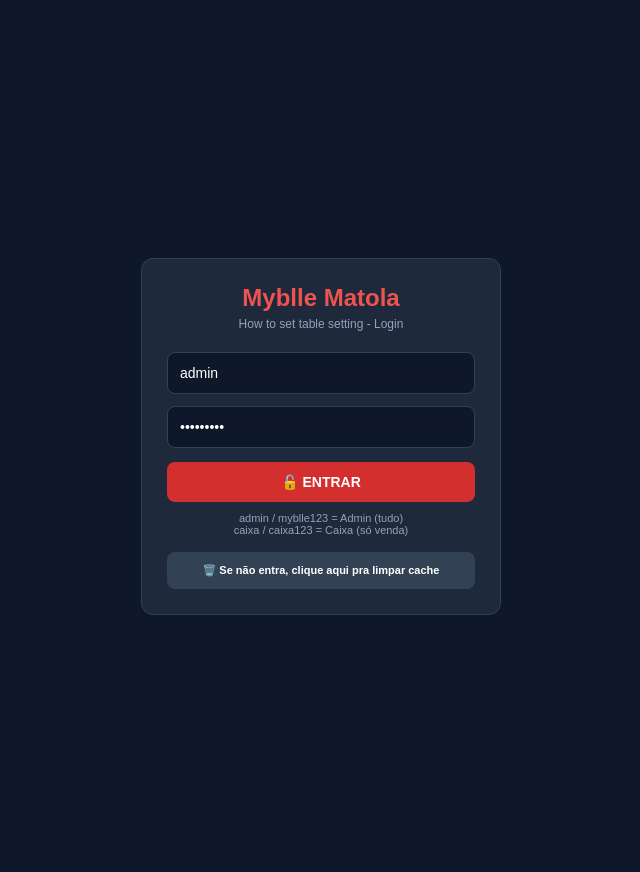
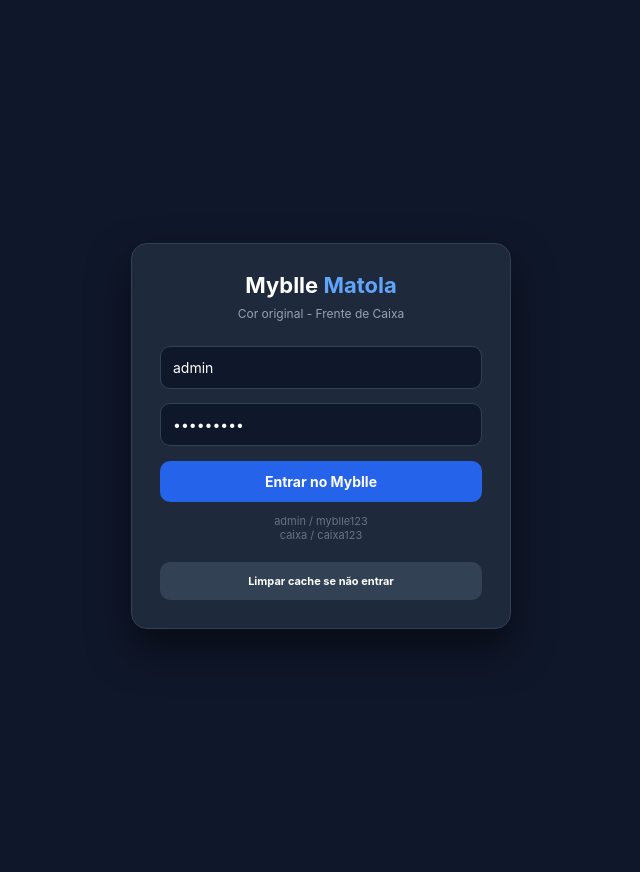
Before and after one commit to boygertakeoff-rgb/Myblle, a Flask app: page / in a window 1280 px wide. Shown: the whole page, without its empty margins (319-959 px from the left). Run offline with Flask 3, Linux system fonts and the light colour scheme.

Commit message:
Update index.html

```diff
--- a/templates/index.html
+++ b/templates/index.html
@@ -1,135 +1,116 @@
-<!DOCTYPE html><html lang="pt"><head><meta charset="UTF-8"><meta name="viewport" content="width=device-width,initial-scale=1.0"><title>Myblle - Login Fix</title>
+<!DOCTYPE html><html lang="pt"><head><meta charset="UTF-8"><meta name="viewport" content="width=device-width,initial-scale=1.0"><title>Myblle Original - Table Setting</title>
 <style>
-*{margin:0;padding:0;box-sizing:border-box;font-family:Arial}
-body{background:#f5f5f5}
+*{margin:0;padding:0;box-sizing:border-box;font-family:Inter,Arial}
+body{background:#f1f5f9}
+/* COR ORIGINAL MYBLLE */
+.myblle-top{background:#0f172a;color:white;padding:10px 14px;display:flex;justify-content:space-between;font-size:13px;border-bottom:2px solid #2563eb}
+.myblle-blue{color:#2563eb}.myblle-bg{background:#0f172a}
 #loginScreen{position:fixed;inset:0;background:#0f172a;z-index:9999;display:flex;align-items:center;justify-content:center;padding:20px}
-.loginBox{background:#1e293b;padding:25px;border-radius:12px;width:100%;max-width:360px;border:1px solid #334155}
-.input{width:100%;padding:12px;margin:6px 0;border:1px solid #334155;border-radius:8px;background:#0f172a;color:white;font-size:14px}
-.btn{width:100%;padding:12px;border:none;border-radius:8px;font-weight:bold;cursor:pointer;margin-top:8px;font-size:14px}
-.btn-red{background:#d32f2f;color:white}.btn-blue{background:#1976d2;color:white}
-.top{background:#d32f2f;color:white;padding:10px;display:flex;justify-content:space-between;font-size:13px}
-.cat-bar{background:white;display:flex;gap:6px;overflow-x:auto;padding:8px;border-bottom:1px solid #ddd}
-.cat{padding:6px 14px;background:#f5f5f5;border:1px solid #ddd;border-radius:20px;white-space:nowrap;cursor:pointer;font-size:12px}.cat.active{background:#d32f2f;color:white}
-.main{display:flex;height:calc(100vh - 80px)}
-.center{flex:1;background:white;padding:10px;display:grid;grid-template-columns:repeat(3,1fr);gap:8px;overflow:auto;align-content:start}
-.prod{border:1px solid #eee;border-radius:8px;padding:10px;text-align:center;cursor:pointer;background:white}
-.right{width:320px;background:#fafafa;border-left:1px solid #ddd;display:flex;flex-direction:column}
-.cart{flex:1;overflow:auto;padding:10px;font-size:12px}
-.modal{position:fixed;inset:0;background:rgba(0,0,0,0.6);display:none;align-items:center;justify-content:center;z-index:100}
-.card{background:white;padding:15px;border-radius:10px;width:95%;max-width:600px;max-height:90vh;overflow:auto}
-.mesa-grid{display:grid;grid-template-columns:repeat(4,1fr);gap:8px}.mesa{padding:15px;border-radius:8px;text-align:center;color:white;font-weight:bold;cursor:pointer}.livre{background:#2196f3}.ocupada{background:#f44336}
-.yellow{background:yellow;padding:4px 8px;font-weight:bold;font-size:12px;display:inline-block;margin:5px 0}
+.loginBox{background:#1e293b;padding:28px;border-radius:16px;width:100%;max-width:380px;border:1px solid #334155;box-shadow:0 20px 40px rgba(0,0,0,0.5)}
+.loginBox h2{color:white;text-align:center;font-size:22px}.loginBox h2 span{color:#60a5fa}
+.input{width:100%;padding:12px;margin:7px 0;border:1px solid #334155;border-radius:10px;background:#0f172a;color:white;font-size:14px}
+.input:focus{border-color:#2563eb;outline:none}
+.btn{width:100%;padding:12px;border:none;border-radius:10px;font-weight:bold;cursor:pointer;margin-top:8px;font-size:14px;transition:0.2s}
+.btn-primary{background:#2563eb;color:white}.btn-primary:hover{background:#1d4ed8}
+.btn-dark{background:#334155;color:white}
+.cat-bar{background:white;display:flex;gap:8px;overflow-x:auto;padding:10px;border-bottom:1px solid #e2e8f0}
+.cat{padding:7px 16px;background:#f1f5f9;border:1px solid #e2e8f0;border-radius:20px;white-space:nowrap;cursor:pointer;font-size:12px;font-weight:500}.cat.active{background:#0f172a;color:white;border-color:#0f172a}
+.main{display:flex;height:calc(100vh - 90px)}
+.center{flex:1;background:#f8fafc;padding:12px;display:grid;grid-template-columns:repeat(3,1fr);gap:10px;overflow:auto;align-content:start}
+.prod{border:1px solid #e2e8f0;border-radius:12px;padding:14px;text-align:center;cursor:pointer;background:white;transition:0.2s}.prod:hover{border-color:#2563eb;transform:translateY(-2px);box-shadow:0 4px 12px rgba(37,99,235,0.15)}
+.right{width:340px;background:white;border-left:1px solid #e2e8f0;display:flex;flex-direction:column}
+.cart{flex:1;overflow:auto;padding:12px;font-size:12px}
+.modal{position:fixed;inset:0;background:rgba(15,23,42,0.7);display:none;align-items:center;justify-content:center;z-index:100}
+.card{background:white;padding:18px;border-radius:16px;width:95%;max-width:620px;max-height:92vh;overflow:auto;box-shadow:0 20px 40px rgba(0,0,0,0.3)}
+.mesa-grid{display:grid;grid-template-columns:repeat(4,1fr);gap:10px}.mesa{padding:16px;border-radius:12px;text-align:center;color:white;font-weight:bold;cursor:pointer;transition:0.2s}.mesa:hover{transform:scale(1.05)}.livre{background:#2563eb}.ocupada{background:#ef4444}
+.yellow{background:#fef3c7;border:1px solid #fbbf24;color:#92400e;padding:6px 10px;border-radius:8px;font-weight:600;font-size:11px;display:inline-block;margin:6px 0}
 .hidden{display:none!important}
 </style></head><body>
 
-<!-- LOGIN QUE FUNCIONA - NA FRENTE DE TUDO -->
 <div id="loginScreen">
 <div class="loginBox">
-<h2 style="text-align:center;color:#ef5350;margin-bottom:5px">Myblle Matola</h2>
-<p style="text-align:center;color:#94a3b8;font-size:12px;margin-bottom:15px">How to set table setting - Login</p>
+<h2>Myblle <span>Matola</span></h2>
+<p style="text-align:center;color:#94a3b8;font-size:12px;margin:8px 0 18px">Cor original - Frente de Caixa</p>
 <input class="input" id="userInput" placeholder="Usuário" value="admin">
 <input class="input" id="passInput" type="password" placeholder="Senha" value="myblle123">
-<button class="btn btn-red" onclick="fazerLogin()">🔓 ENTRAR</button>
-<p style="color:#94a3b8;font-size:11px;text-align:center;margin-top:10px">
-admin / myblle123 = Admin (tudo)<br>
-caixa / caixa123 = Caixa (só venda)
+<button class="btn btn-primary" onclick="fazerLogin()">Entrar no Myblle</button>
+<p style="color:#64748b;font-size:11px;text-align:center;margin-top:12px">
+admin / myblle123<br>caixa / caixa123
 </p>
-<p id="loginErro" style="color:#ef4444;text-align:center;font-size:12px;margin-top:8px"></p>
-<button class="btn" style="background:#334155;color:white;font-size:11px" onclick="limparTudo()">🗑️ Se não entra, clique aqui pra limpar cache</button>
+<p id="loginErro" style="color:#f87171;text-align:center;font-size:12px;margin-top:8px"></p>
+<button class="btn btn-dark" style="font-size:11px;margin-top:12px" onclick="localStorage.clear();location.reload()">Limpar cache se não entrar</button>
 </div>
 </div>
 
-<div class="top"><div>💰 Myblle - <span id="userLogado">-</span> - Matola</div><div><button onclick="sair()" style="background:white;border:none;padding:4px 10px;border-radius:4px">Sair</button></div></div>
-<div class="cat-bar"><div class="cat active">Combo</div><div class="cat">BEER</div><div class="cat">DRINKS</div><div class="cat" id="btnSettings" onclick="openSettings()" style="background:#e3f2fd">⚙️ Settings - Table Setting</div></div>
+<div class="myblle-top"><div>● Myblle Matola - <span id="userLogado">Original</span></div><div><button onclick="sair()" style="background:#1e293b;color:white;border:1px solid #334155;padding:5px 12px;border-radius:8px;cursor:pointer">Sair</button></div></div>
+<div class="cat-bar"><div class="cat active">Combo</div><div class="cat">BEER</div><div class="cat">DRINKS</div><div class="cat" id="btnSettings" onclick="openSettings()" style="background:#dbeafe;color:#1e40af;border-color:#93c5fd">⚙️ Table Setting</div></div>
 
 <div class="main">
 <div class="center" id="prodGrid"></div>
 <div class="right">
-<div style="padding:8px;border-bottom:1px solid #ddd"><b>Table: <span id="curTable">-</span> | Guests: <span id="curGuest">-</span></b></div>
-<div class="cart" id="cart"><div style="color:#999;text-align:center;margin-top:20px">First make an order</div></div>
-<div style="padding:10px;border-top:1px solid #ddd">
-<div style="display:flex;justify-content:space-between;font-weight:bold"><span>Total:</span><span id="total">MZN 0</span></div>
+<div style="padding:12px;border-bottom:1px solid #e2e8f0;background:#f8fafc"><b style="color:#0f172a">Mesa: <span id="curTable">-</span> | Guests: <span id="curGuest">-</span></b></div>
+<div class="cart" id="cart"><div style="color:#94a3b8;text-align:center;margin-top:30px">First make an order<br>Clique nos produtos</div></div>
+<div style="padding:12px;border-top:1px solid #e2e8f0;background:white">
+<div style="display:flex;justify-content:space-between;font-weight:bold;font-size:14px"><span>Total:</span><span id="total" style="color:#0f172a">MZN 0</span></div>
 <div class="yellow">Click hold to hold the order to a table</div>
-<button class="btn btn-blue" onclick="holdOrder()">HOLD</button>
+<button class="btn btn-primary" onclick="holdOrder()">HOLD - Segurar Mesa</button>
 <div class="yellow">To retrieve order from table, click retrieve</div>
-<button class="btn btn-red" onclick="retrieveOrder()">RETRIEVE</button>
-<button class="btn" style="background:#333;color:white" onclick="pay()">PAY</button>
+<button class="btn" style="background:#0f172a;color:white" onclick="retrieveOrder()">RETRIEVE - Buscar Mesa</button>
+<button class="btn" style="background:#f1f5f9;color:#0f172a;border:1px solid #e2e8f0" onclick="pay()">PAY - Pagar</button>
 </div>
 </div>
 </div>
 
 <div id="setModal" class="modal"><div class="card">
-<h3>How to set table setting - Go to settings, table number setting</h3>
-<div class="yellow">Click add area</div>
-<div style="display:flex;justify-content:space-between;margin:10px 0"><h4>Table Management</h4><button class="btn" style="width:auto;background:#4caf50;color:white" onclick="showAdd()">+ Add Area</button></div>
-<table border="1" style="width:100%;border-collapse:collapse;font-size:12px"><tr style="background:#f5f5f5"><th>Area</th><th>Prefix</th><th>Num</th><th>Del</th></tr><tbody id="areaList"></tbody></table>
-<div id="addBox" style="border:2px solid #4caf50;padding:10px;margin-top:10px">
+<h3 style="color:#0f172a">⚙️ Table Management - Cor Original Myblle</h3>
+<div class="yellow">Go to settings, table number setting - Click add area</div>
+<div style="display:flex;justify-content:space-between;margin:12px 0"><h4>Mesas</h4><button class="btn btn-primary" style="width:auto;padding:6px 12px" onclick="showAdd()">+ Add Area</button></div>
+<table border="1" style="width:100%;border-collapse:collapse;font-size:12px;border:1px solid #e2e8f0"><tr style="background:#f8fafc"><th style="padding:8px">Area</th><th>Prefix</th><th>Num</th><th>X</th></tr><tbody id="areaList"></tbody></table>
+<div id="addBox" style="border:2px solid #2563eb;border-radius:12px;padding:12px;margin-top:12px;background:#f8fafc">
 <div class="yellow">Enter the area name, table prefix and number of tables</div>
-<input class="input" style="background:white;color:black;border:1px solid #ccc" id="aName" placeholder="Salão" value="Salão">
-<input class="input" style="background:white;color:black;border:1px solid #ccc" id="aPref" placeholder="A" value="A">
-<input class="input" style="background:white;color:black;border:1px solid #ccc" id="aNum" type="number" placeholder="10" value="10">
-<button class="btn" style="background:#4caf50;color:white" onclick="generate()">Generate - Click generate</button>
-<div class="yellow">It will display the tables - You can delete unwanted table also</div>
-<div id="preview" style="max-height:150px;overflow:auto;border:1px solid #eee;margin:6px 0;padding:5px"></div>
+<input class="input" style="background:white;color:black;border:1px solid #cbd5e1" id="aName" value="Salão">
+<input class="input" style="background:white;color:black;border:1px solid #cbd5e1" id="aPref" value="A">
+<input class="input" style="background:white;color:black;border:1px solid #cbd5e1" id="aNum" type="number" value="10">
+<button class="btn btn-primary" onclick="generate()">Generate - Click generate - It will display the tables</button>
+<div class="yellow">You can delete unwanted table also</div>
+<div id="preview" style="max-height:150px;overflow:auto;border:1px solid #e2e8f0;background:white;border-radius:8px;margin:6px 0;padding:8px"></div>
 <div class="yellow">Don't forget to click save</div>
-<button class="btn btn-blue" onclick="saveAreas()">💾 SAVE</button>
+<button class="btn btn-primary" onclick="saveAreas()">💾 SAVE</button>
 </div>
-<button class="btn" style="background:#333;color:white" onclick="document.getElementById('setModal').style.display='none'">FECHAR - Try it in front-end</button>
+<button class="btn" style="background:#0f172a;color:white;margin-top:12px" onclick="document.getElementById('setModal').style.display='none'">FECHAR - Try it in front-end</button>
 </div></div>
 
 <div id="tableModal" class="modal"><div class="card">
-<h3 id="tTitle">Select table</h3>
+<h3 id="tTitle" style="color:#0f172a">Select table</h3>
 <div class="yellow" id="tYellow">Select a table to hold order</div>
-<div class="mesa-grid" id="mesaGrid"></div>
-<div id="guestBox" style="display:none;margin-top:10px;background:#fff3e0;padding:10px;border-radius:6px">
+<div class="mesa-grid" id="mesaGrid" style="margin-top:10px"></div>
+<div id="guestBox" style="display:none;margin-top:12px;background:#eff6ff;padding:12px;border-radius:12px;border:1px solid #bfdbfe">
 <div class="yellow">Enter number of guest for that table</div>
-<input class="input" style="background:white;color:black" id="guestInput" type="number" value="2" style="width:80px"><button class="btn btn-red" style="width:auto" onclick="confirmGuest()">Confirm</button>
+<div style="display:flex;gap:8px;margin-top:8px"><input class="input" style="background:white;color:black;flex:1" id="guestInput" type="number" value="2"><button class="btn btn-primary" style="width:100px" onclick="confirmGuest()">Confirm</button></div>
 </div>
-<button class="btn" style="background:#eee;margin-top:10px" onclick="document.getElementById('tableModal').style.display='none'">Fechar</button>
+<button class="btn" style="background:#f1f5f9;color:#0f172a;border:1px solid #e2e8f0;margin-top:12px" onclick="document.getElementById('tableModal').style.display='none'">Fechar</button>
 </div></div>
 
 <script>
-// LOGIN QUE FUNCIONA 100%
-const USERS={"admin":{pass:"myblle123",role:"admin",name:"Admin"},"caixa":{pass:"caixa123",role:"caixa",name:"Caixa"}};
-let currentUser=null;
-function fazerLogin(){
-let u=document.getElementById('userInput').value.toLowerCase().trim();
-let p=document.getElementById('passInput').value.trim();
-console.log('Tentando login',u,p);
-if(USERS[u] && USERS[u].pass===p){
-currentUser=USERS[u];
-document.getElementById('loginScreen').classList.add('hidden');
-document.getElementById('userLogado').innerText=currentUser.name+' ('+u+')';
-if(currentUser.role==='caixa'){document.getElementById('btnSettings').style.display='none'}
-initApp();
-}else{
-document.getElementById('loginErro').innerText='❌ Usuário ou senha errado! Use admin / myblle123';
-}
-}
-function sair(){document.getElementById('loginScreen').classList.remove('hidden');}
-function limparTudo(){localStorage.clear();alert('Cache limpo! Agora digite admin / myblle123 e clique ENTRAR');location.reload()}
-
+const USERS={"admin":{pass:"myblle123",name:"Admin"},"caixa":{pass:"caixa123",name:"Caixa"}};
+function fazerLogin(){let u=document.getElementById('userInput').value.toLowerCase().trim();let p=document.getElementById('passInput').value.trim();if(USERS[u]&&USERS[u].pass===p){document.getElementById('loginScreen').classList.add('hidden');document.getElementById('userLogado').innerText=USERS[u].name;initApp();}else{document.getElementById('loginErro').innerText='❌ admin / myblle123'}}
+function sair(){document.getElementById('loginScreen').classList.remove('hidden')}
 let produtos=[{id:1,nome:"Arroz 25kg",preco:1050},{id:2,nome:"Frango",preco:450},{id:3,nome:"Coca",preco:80},{id:4,nome:"Matapa",preco:200},{id:5,nome:"2M",preco:120}];
 let areas=JSON.parse(localStorage.getItem('myblle_areas')||'[]'),mesas=JSON.parse(localStorage.getItem('myblle_mesas')||'[]');
 let carrinho=[],selectedMesa=null,mode='hold',tempTables=[],curTable='-',curGuest=0;
-function initApp(){
-if(mesas.length==0){for(let i=1;i<=10;i++) mesas.push({id:"A"+i,area:"Salão",ocupada:false,pedido:null,guests:0}); localStorage.setItem('myblle_mesas',JSON.stringify(mesas));}
-renderProds();renderAreas();
-}
-function renderProds(){let h='';produtos.forEach(p=>h+=`<div class="prod" onclick="addCart(${p.id})"><div style="font-size:30px">🍛</div><div style="font-weight:bold;font-size:12px">${p.nome}</div><div style="color:#4caf50">MZN ${p.preco}</div></div>`);document.getElementById('prodGrid').innerHTML=h}
+function initApp(){if(mesas.length==0){for(let i=1;i<=10;i++) mesas.push({id:"A"+i,area:"Salão",ocupada:false,pedido:null,guests:0}); localStorage.setItem('myblle_mesas',JSON.stringify(mesas));} renderProds();renderAreas();}
+function renderProds(){let h='';produtos.forEach(p=>h+=`<div class="prod" onclick="addCart(${p.id})"><div style="font-size:28px">🍛</div><div style="font-weight:600;font-size:12px;color:#0f172a">${p.nome}</div><div style="color:#2563eb;font-weight:bold;font-size:12px">MZN ${p.preco}</div></div>`);document.getElementById('prodGrid').innerHTML=h}
 function addCart(id){let p=produtos.find(x=>x.id===id);let ex=carrinho.find(c=>c.id===id);if(ex){ex.qtd++;ex.sub=ex.qtd*ex.preco}else carrinho.push({id:p.id,nome:p.nome,preco:p.preco,qtd:1,sub:p.preco});updateCart()}
-function updateCart(){let total=carrinho.reduce((s,c)=>s+c.sub,0);document.getElementById('total').innerText='MZN '+total;document.getElementById('cart').innerHTML=carrinho.map(c=>`<div style="padding:4px;border-bottom:1px solid #eee">${c.nome} x${c.qtd}=MZN ${c.sub}</div>`).join('')||'<div style="color:#999;text-align:center">First make an order</div>'}
+function updateCart(){let total=carrinho.reduce((s,c)=>s+c.sub,0);document.getElementById('total').innerText='MZN '+total;document.getElementById('cart').innerHTML=carrinho.map(c=>`<div style="padding:6px;border-bottom:1px solid #f1f5f9;display:flex;justify-content:space-between"><span>${c.nome} x${c.qtd}</span><b>MZN ${c.sub}</b></div>`).join('')||'<div style="color:#94a3b8;text-align:center;margin-top:30px">First make an order</div>'}
 function showAdd(){document.getElementById('addBox').style.display='block'}
-function generate(){let name=document.getElementById('aName').value||'Salão',pref=document.getElementById('aPref').value||'A',num=parseInt(document.getElementById('aNum').value)||10;tempTables=[];for(let i=1;i<=num;i++)tempTables.push({id:pref+i,area:name});let h='';tempTables.forEach((t,i)=>h+=`<div style="display:flex;justify-content:space-between;padding:4px;border-bottom:1px solid #eee"><span>${t.id} - ${t.area}</span><span style="color:red;cursor:pointer" onclick="tempTables.splice(${i},1);generate()">🗑️ Delete</span></div>`);document.getElementById('preview').innerHTML=h}
-function saveAreas(){if(tempTables.length==0)return alert('Generate primeiro');let name=document.getElementById('aName').value;areas.push({name,prefix:document.getElementById('aPref').value,num:tempTables.length});tempTables.forEach(t=>{if(!mesas.find(m=>m.id===t.id))mesas.push({id:t.id,area:t.area,ocupada:false,pedido:null,guests:0})});localStorage.setItem('myblle_areas',JSON.stringify(areas));localStorage.setItem('myblle_mesas',JSON.stringify(mesas));tempTables=[];document.getElementById('preview').innerHTML='';renderAreas();alert('Save!')}
-function renderAreas(){let h='';areas.forEach((a,i)=>h+=`<tr><td>${a.name}</td><td>${a.prefix}</td><td>${a.num}</td><td><button onclick="areas.splice(${i},1);localStorage.setItem('myblle_areas',JSON.stringify(areas));renderAreas()">X</button></td></tr>`);document.getElementById('areaList').innerHTML=h}
+function generate(){let name=document.getElementById('aName').value||'Salão',pref=document.getElementById('aPref').value||'A',num=parseInt(document.getElementById('aNum').value)||10;tempTables=[];for(let i=1;i<=num;i++)tempTables.push({id:pref+i,area:name});let h='';tempTables.forEach((t,i)=>h+=`<div style="display:flex;justify-content:space-between;padding:6px;border-bottom:1px solid #f1f5f9"><span>${t.id} - ${t.area}</span><span style="color:#ef4444;cursor:pointer;font-weight:bold" onclick="tempTables.splice(${i},1);generate()">🗑️ Delete</span></div>`);document.getElementById('preview').innerHTML=h}
+function saveAreas(){if(tempTables.length==0)return alert('Generate primeiro');areas.push({name:document.getElementById('aName').value,prefix:document.getElementById('aPref').value,num:tempTables.length});tempTables.forEach(t=>{if(!mesas.find(m=>m.id===t.id))mesas.push({id:t.id,area:t.area,ocupada:false,pedido:null,guests:0})});localStorage.setItem('myblle_areas',JSON.stringify(areas));localStorage.setItem('myblle_mesas',JSON.stringify(mesas));tempTables=[];document.getElementById('preview').innerHTML='';renderAreas();alert('Save!')}
+function renderAreas(){let h='';areas.forEach((a,i)=>h+=`<tr><td style="padding:8px">${a.name}</td><td>${a.prefix}</td><td>${a.num}</td><td><button onclick="areas.splice(${i},1);localStorage.setItem('myblle_areas',JSON.stringify(areas));renderAreas()" style="color:red;border:none;background:none;cursor:pointer">X</button></td></tr>`);document.getElementById('areaList').innerHTML=h}
 function openSettings(){document.getElementById('setModal').style.display='flex';renderAreas()}
 function holdOrder(){if(carrinho.length==0)return alert('First make an order');mode='hold';document.getElementById('tableModal').style.display='flex';document.getElementById('tTitle').innerText='Select a table to hold order';document.getElementById('tYellow').innerText='Select a table to hold order';renderMesas()}
 function retrieveOrder(){mode='retrieve';document.getElementById('tableModal').style.display='flex';document.getElementById('tTitle').innerText='To retrieve order from table, click retrieve';document.getElementById('tYellow').innerText='Select the table to view order and make payment or add item';renderMesas()}
 function renderMesas(){let h='';mesas.forEach(m=>{let cls=m.ocupada?'ocupada':'livre';let txt=m.ocupada?`${m.id} - ${m.guests} guests - MZN ${m.pedido.total}`:m.id;h+=`<div class="mesa ${cls}" onclick="clickMesa('${m.id}')">${txt}</div>`});document.getElementById('mesaGrid').innerHTML=h;document.getElementById('guestBox').style.display='none'}
 function clickMesa(id){selectedMesa=mesas.find(m=>m.id===id);if(mode==='hold'){if(selectedMesa.ocupada)return alert('Ocupada');document.getElementById('guestBox').style.display='block'}else{if(!selectedMesa.ocupada)return alert('Livre');carrinho=selectedMesa.pedido.itens;curTable=selectedMesa.id;curGuest=selectedMesa.guests;selectedMesa.ocupada=false;selectedMesa.pedido=null;localStorage.setItem('myblle_mesas',JSON.stringify(mesas));document.getElementById('tableModal').style.display='none';document.getElementById('curTable').innerText=curTable;document.getElementById('curGuest').innerText=curGuest;updateCart();}}
-function confirmGuest(){let g=parseInt(document.getElementById('guestInput').value)||2;selectedMesa.ocupada=true;selectedMesa.guests=g;selectedMesa.pedido={itens:[...carrinho],total:carrinho.reduce((s,c)=>s+c.sub,0)};localStorage.setItem('myblle_mesas',JSON.stringify(mesas));curTable=selectedMesa.id;curGuest=g;document.getElementById('curTable').innerText=curTable;document.getElementById('curGuest').innerText=curGuest;carrinho=[];updateCart();document.getElementById('tableModal').style.display='none';document.getElementById('guestBox').style.display='none';alert('Order hold to table '+curTable)}
-function pay(){let total=carrinho.length?carrinho.reduce((s,c)=>s+c.sub,0):0;if(total==0)return alert('Vazio');let w=window.open('','_blank');w.document.write(`<div style="font-family:monospace;padding:20px"><h2>MYBLLE - Table ${curTable}</h2>${carrinho.map(c=>`${c.nome} x${c.qtd}=MZN ${c.sub}`).join('<br>')}<hr>Total MZN ${total}</div>`);w.print();carrinho=[];updateCart()}
-// Enter com tecla Enter
-document.addEventListener('keydown',function(e){if(e.key==='Enter' &&!document.getElementById('loginScreen').classList.contains('hidden')===false){fazerLogin()}});
+function confirmGuest(){let g=parseInt(document.getElementById('guestInput').value)||2;selectedMesa.ocupada=true;selectedMesa.guests=g;selectedMesa.pedido={itens:[...carrinho],total:carrinho.reduce((s,c)=>s+c.sub,0)};localStorage.setItem('myblle_mesas',JSON.stringify(mesas));curTable=selectedMesa.id;curGuest=g;document.getElementById('curTable').innerText=curTable;document.getElementById('curGuest').innerText=curGuest;carrinho=[];updateCart();document.getElementById('tableModal').style.display='none';document.getElementById('guestBox').style.display='none';}
+function pay(){let total=carrinho.length?carrinho.reduce((s,c)=>s+c.sub,0):0;if(total==0)return alert('Vazio');let w=window.open('','_blank');w.document.write(`<div style="font-family:monospace;padding:20px"><h2 style="color:#0f172a">MYBLLE MATOLA</h2><p>Table ${curTable} - ${curGuest} guests</p><hr>${carrinho.map(c=>`${c.nome} x${c.qtd}=MZN ${c.sub}`).join('<br>')}<hr><b>Total MZN ${total}</b></div>`);w.print();carrinho=[];updateCart()}
 </script></body></html>
```
